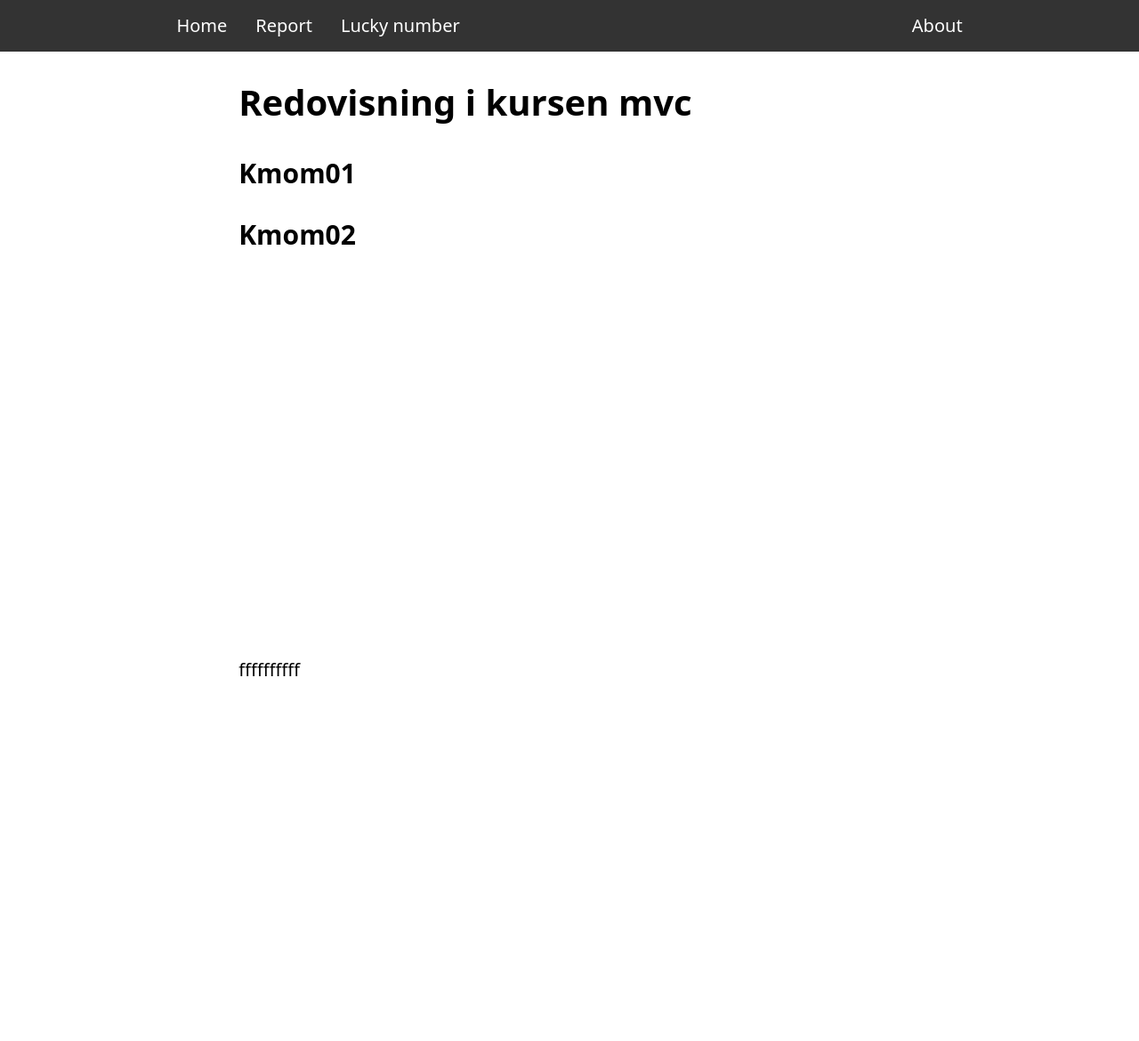
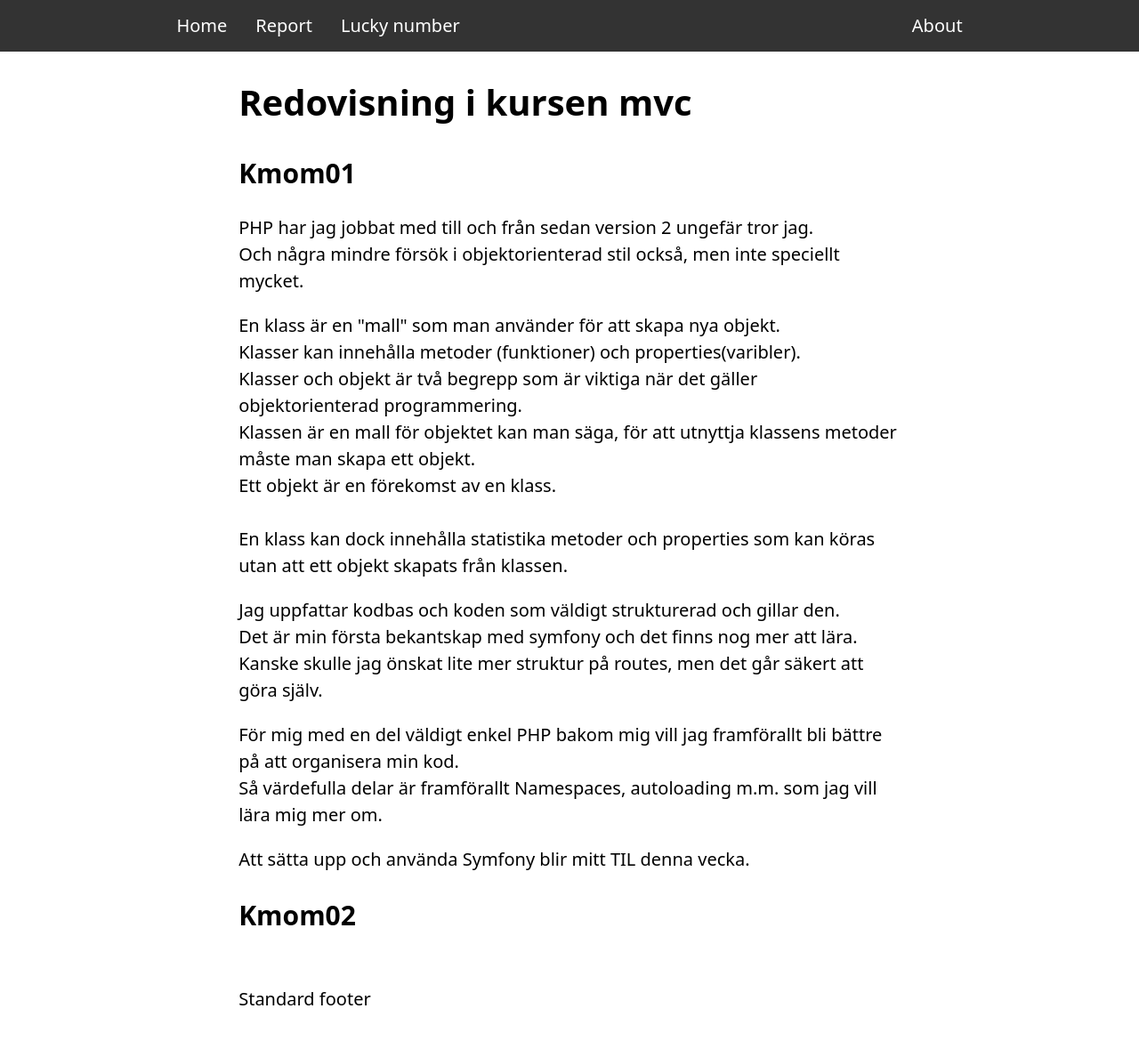
Before and after one commit to maru23bth/mvc, a Symfony app: template templates/report.html.twig in a window 1280 px wide. Shown: the whole page at 89% size. Before the commit the page ends 760 px from the top, so only its background shows below. Run offline with Twig, Linux system fonts and the light colour scheme; the template is opened without the code that fills it, so the values that code supplies are empty; style sheets or scripts are compiled from the project's sources; some libraries are stand-ins or nearby versions.

Commit message:
Wrote report for Kmom01

```diff
--- a/templates/report.html.twig
+++ b/templates/report.html.twig
@@ -7,7 +7,34 @@
 
 <article id="kmom01">
     <h2>Kmom01</h2>
-        <p></p>
+
+    <p>
+        PHP har jag jobbat med till och från sedan version 2 ungefär tror jag.<br>
+        Och några mindre försök i objektorienterad stil också, men inte speciellt mycket.<br>
+
+
+    </p>
+    <p>
+        En klass är en "mall" som man använder för att skapa nya objekt.<br>
+        Klasser kan innehålla metoder (funktioner) och properties(varibler).<br>
+        Klasser och objekt är två begrepp som är viktiga när det gäller objektorienterad programmering.<br>
+        Klassen är en mall för objektet kan man säga, för att utnyttja klassens metoder måste man skapa ett objekt.<br>
+        Ett objekt är en förekomst av en klass.<br>
+        <br>
+        En klass kan dock innehålla statistika metoder och properties som kan köras utan att ett objekt skapats från klassen.
+    </p>
+    <p>
+        Jag uppfattar kodbas och koden som väldigt strukturerad och gillar den.<br>
+        Det är min första bekantskap med symfony och det finns nog mer att lära.<br>
+        Kanske skulle jag önskat lite mer struktur på routes, men det går säkert att göra själv.<br>
+    </p>
+    <p>
+        För mig med en del väldigt enkel PHP bakom mig vill jag framförallt bli bättre på att organisera min kod.<br>
+        Så värdefulla delar är framförallt Namespaces, autoloading m.m. som jag vill lära mig mer om.<br>
+    </p>
+    <p>
+        Att sätta upp och använda Symfony blir mitt TIL denna vecka.<br>
+    </p>
 </article>
 
 <article id="kmom02">
@@ -17,5 +44,3 @@
 
 
 {% endblock %}
-
-{% block footer %}ffffffffff{% endblock %}
```
Lines whose indentation alone changed are shown as unchanged.
